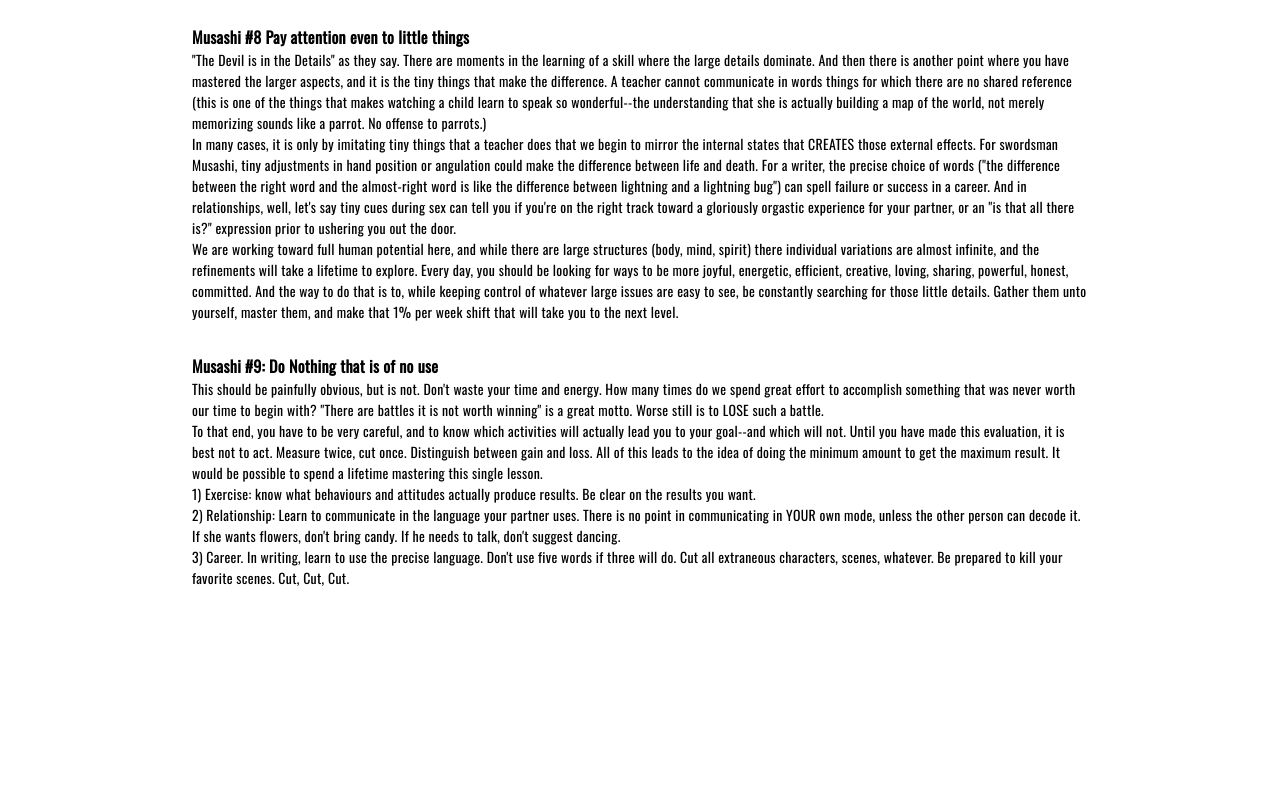
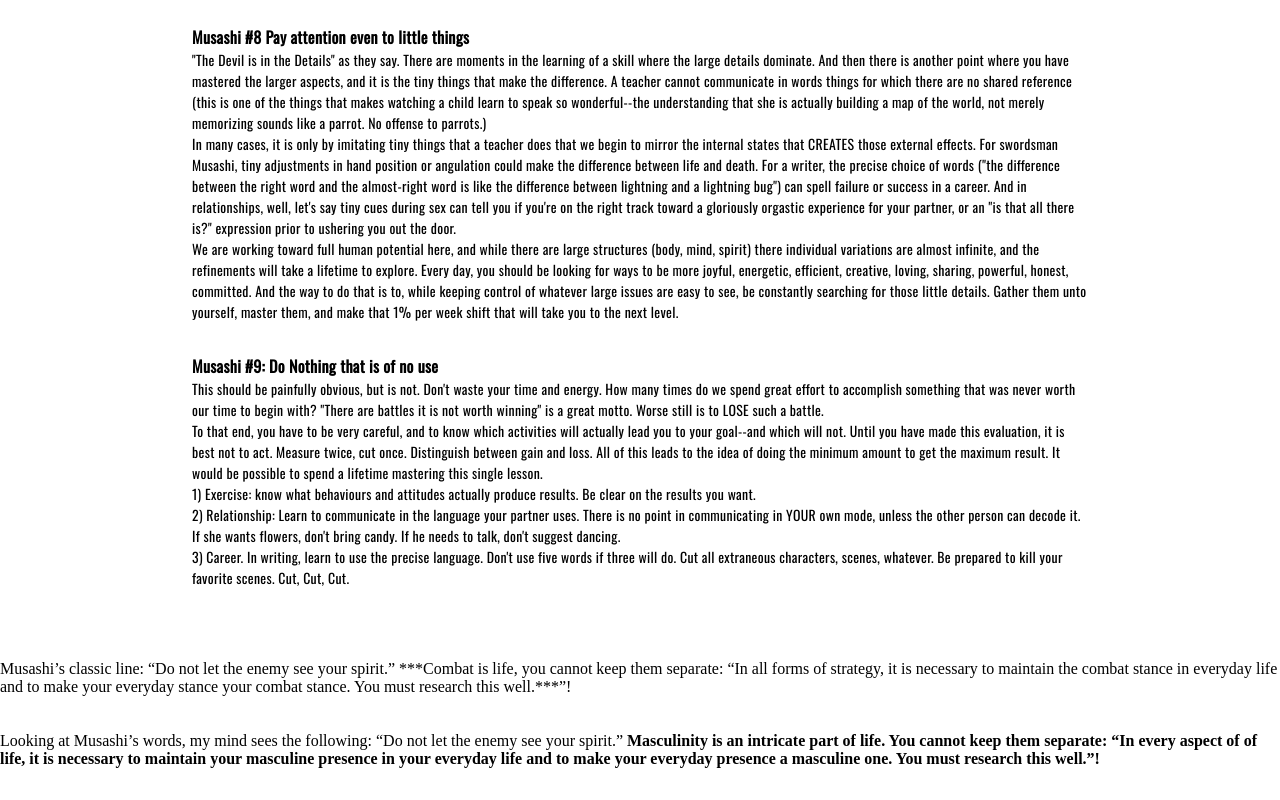
Before and after one commit to int2itive/5-Rings, a plain HTML site: page index.html in a window 1280 px wide. Shown: the part 1864-2664 px from the top of the page. Before the commit the page ends 2556 px from the top, so only its background shows below. Drawn offline with nearby package versions, Linux system fonts and the light colour scheme; a web font is replaced by a local one.

Commit message:
Update index.html

```diff
--- a/index.html
+++ b/index.html
@@ -84,9 +84,10 @@
             <p>2) Relationship: Learn to communicate in the language your partner uses. There is no point in communicating in YOUR own mode, unless the other person can decode it. If she wants flowers, don't bring candy. If he needs to talk, don't suggest dancing.</p>
             <p>3) Career. In writing, learn to use the precise language. Don't use five words if three will do. Cut all extraneous characters, scenes, whatever. Be prepared to kill your favorite scenes. Cut, Cut, Cut.</p>
           </article>
-
-          </article>
         </div>
+          <p>Musashi’s classic line: “Do not let the enemy see your spirit.” ***Combat is life, you cannot keep them separate: “In all forms of strategy, it is necessary to maintain the  combat stance in everyday life and to make your everyday stance your combat stance. You must research this well.***”!</p>
+          <br /><br />
+          <p>Looking at Musashi’s words, my mind sees the following: “Do not let the enemy see your spirit.” <strong>Masculinity is an intricate part of life. You cannot keep them separate: “In every aspect of of life, it is necessary to maintain your masculine presence in your everyday life and to make your everyday  presence a masculine one. You must research this well.”!</strong></p>
       </article>
     </body>
 </html>
```
